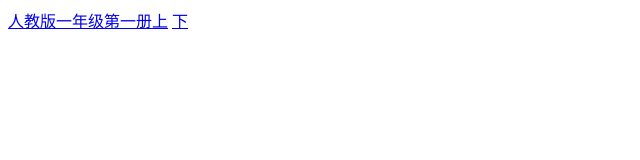
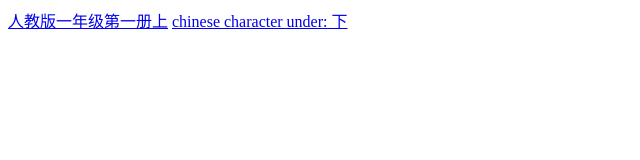
Before and after one commit to Lina-Liuna/Lina-Liuna.github.io, a plain HTML site: page Grade1.html in a window 1280 px wide. Shown: the whole page, without its empty margins (0-640 px from the left). Drawn offline with Linux system fonts and the light colour scheme.

Commit message:
add description

```diff
--- a/Grade1.html
+++ b/Grade1.html
@@ -6,6 +6,6 @@
 </head>
 <body>
     <a href="https://github.com/Lina-Liuna/Lina-Liuna.github.io/blob/main/documentation/%E4%B8%80%E5%B9%B4%E7%BA%A7%E4%B8%8A%E5%86%8C%E8%AF%AD%E6%96%87.pdf">人教版一年级第一册上</a>
-    <a href="https://github.com/Lina-Liuna/Lina-Liuna.github.io/blob/main/chinese_grade1/%E4%B8%8B.pdf">下</a>
+    <a href="https://github.com/Lina-Liuna/Lina-Liuna.github.io/blob/main/chinese_grade1/%E4%B8%8B.pdf">chinese character under: 下</a>
 </body>
 </html>
```
